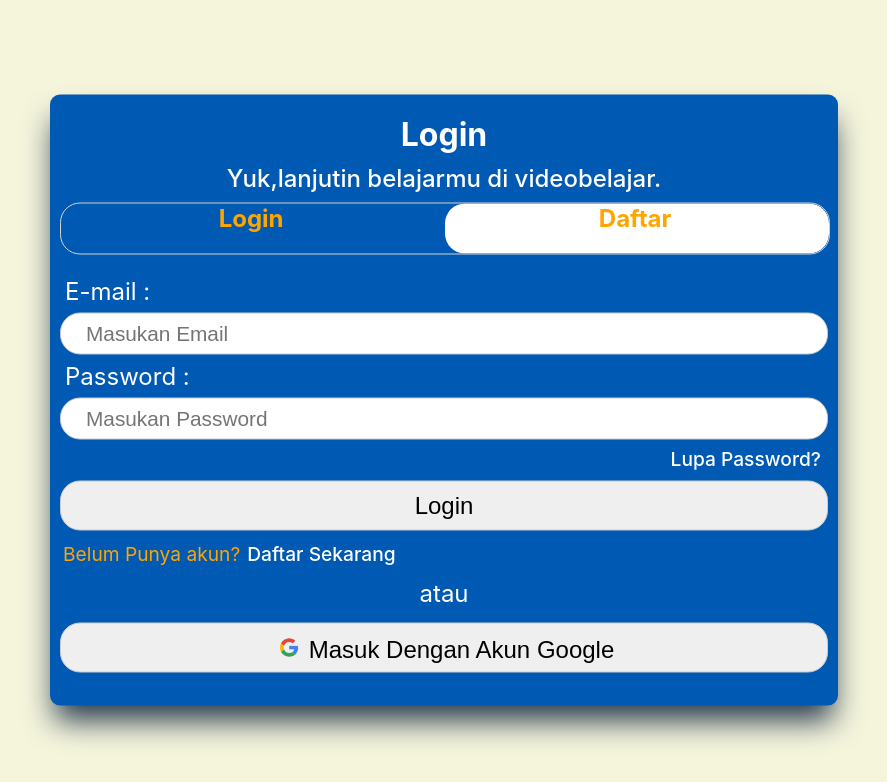
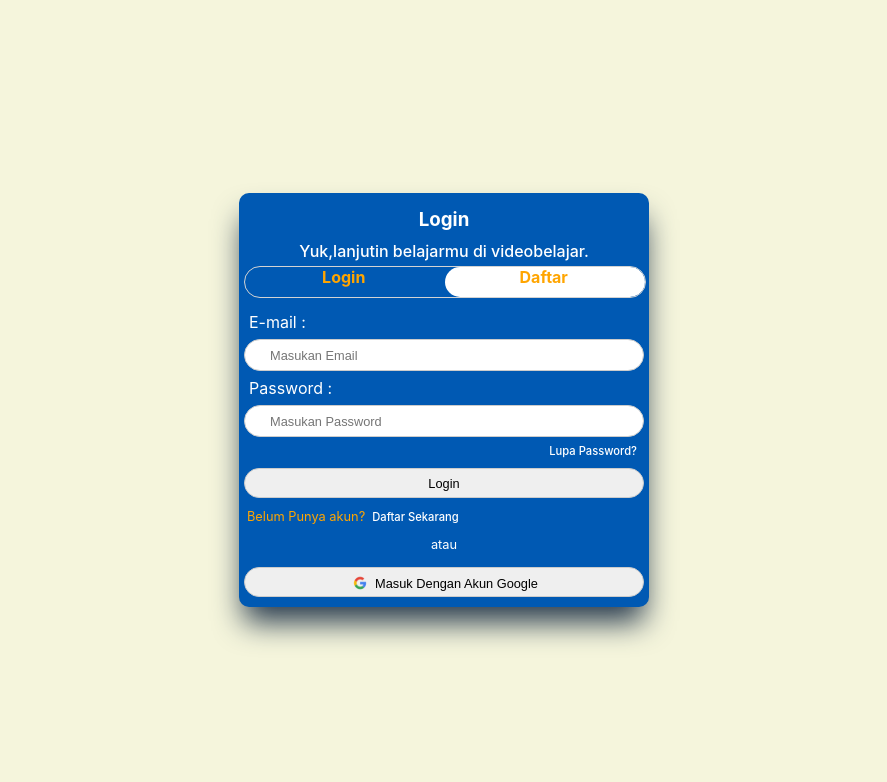
Before and after one commit to ferdiansyah-ferri/reactjs-mission1-sederhana, a React (Create React App) app: page / in a window 1536 px wide. Shown: the top 782 px of the page, without its empty margins (324-1211 px from the left). Built offline with nearby package versions, Linux system fonts and the light colour scheme; some icons are missing.

Commit message:
merubah Fitur  commit

```diff
--- a/src/components/Style.module.css
+++ b/src/components/Style.module.css
@@ -1,7 +1,7 @@
 .LoginPage {
     background-color: beige;
     width: 100%;
-    height: 600px;
+    /* height: 600px; */
     min-height: 100vh;
 }
 
@@ -192,7 +192,7 @@
 .RegisterForm {
     background: beige;
     width: 100%;
-    height: 700px;
+    /* height: 700px; */
     min-height: 100vh;
 
 }
@@ -381,225 +381,16 @@
 
 
 /* Media query */
-
-@media screen and (min-width: 320px) and (max-width: 380px) {
-    .HalamanReg {
-        width: 270px;
-        font-size: 0.9rem;
-        transform: translate(-50%, -30%);
-    }
-
-    .LabelRegister {
-        font-size: 0.8rem;
-    }
-
-    .LogoUserRegister {
-        top: 28%;
-        left: 6%;
-    }
-
-    .LogoMailRegister {
-        top: 39.5%;
-        left: 6%;
-    }
-
-    .LogoLockRegister {
-        top: 51%;
-        left: 6%;
-    }
-
-    .LogoEyeRegister {
-        top: 51%;
-        right: 6%;
-    }
-
-    .LoginPhone {
-        top: 66.5%;
-        left: 6%;
-    }
-
-    .LoginPage {
-        height: 400px;
-    }
-
+@media screen and (max-width: 400px) {
     .LoginForm {
-        width: 300px;
-        font-size: 0.9rem;
-    }
-
-    .LoginForm .slideControl {
-        height: 25px;
-    }
-
-    .LoginForm .formLogin label {
-        font-size: 0.8rem;
-    }
-
-    .formLogin .LoginIconLogin {
-
-        top: 35.5%;
-        left: 4%;
-    }
-
-    .formLogin .LoginIconLock {
-
-        top: 50.5%;
-        left: 4%;
-    }
-
-    .formLogin .LoginEye {
-
-        top: 50.5%;
-    }
-}
-
-@media screen and (min-width: 375px) and (max-width: 460px) {
-    .LoginForm .slideControl {
-        margin-bottom: -5px;
-    }
-
-    .formLogin .LoginIconLogin {
-
-        top: 34.5%;
-        left: 4%;
-    }
-
-    .formLogin .LoginIconLock {
-
-        top: 50.5%;
-        left: 4%;
-    }
-
-    .formLogin .LoginEye {
-
-        top: 50.5%;
-        right: 5%;
-    }
-}
-
-@media screen and (min-width: 425px) and (max-width: 780px) {
-    .LoginForm .slideControl {
-        margin-bottom: -5%;
-    }
-
-    .LoginForm .formLogin {
-        margin-top: 10px;
-    }
-
-    .formLogin .LoginIconLogin {
-        top: 34.5%;
-        left: 3%;
-    }
-
-    .formLogin .LoginIconLock {
-        top: 51%;
-        left: 3%;
-    }
-
-    .formLogin .LoginEye {
-        top: 50.5%;
-        right: 5%;
-    }
-}
-
-@media screen and (min-width: 425px) and (max-width: 750px) {
-    .HalamanReg {
-        transform: translate(-50%, -30%);
-        width: 80%;
-    }
-
-    .LoginForm {
-        height: 400px;
-    }
-
-    .LoginPage {
-        height: 450px;
-    }
-}
-
-@media screen and (min-width: 750px) and (max-width: 780px) {
-    .HalamanReg {
-        width: 70%;
-        transform: translate(-50%, -30%);
-    }
-
-    .LogoUserRegister,
-    .LogoLockRegister,
-    .LogoMailRegister,
-    .LoginPhone {
-        left: 3%;
-    }
-}
-
-@media screen and (min-width: 1440px) and (max-width: 2560px) {
-
-    .LoginForm {
-        width: 50%;
-        padding: 10px;
-    }
-
-    .LoginForm h3 {
-        font-size: 2rem;
-    }
-
-    .ParagrapPembuka {
-        font-size: 1.5rem;
-        margin-bottom: 10px;
-    }
-
-    .LoginForm .slideControl {
-        height: 50px;
-    }
-
-    .LoginForm .slideLabel {
-        font-size: 1.5rem;
-    }
-
-    .LoginForm .formLogin {
-        padding: 10px;
-        margin-bottom: 10px;
-    }
-
-    .LoginForm .formLogin label {
-        font-size: 1.5rem;
-    }
-
-    .formLogin .LoginIconLogin {
-        top: 39%;
-        left: 3%;
-    }
-
-    .LoginForm .formLogin input {
-        height: 30px;
-        font-size: 1.3rem;
-    }
-
-    .formLogin a {
-        font-size: 1.2rem;
-    }
-
-    .formLogin button {
-        height: 50px;
-        font-size: 1.5rem;
-    }
-
-    .formLogin p,
-    .formLogin a {
-        font-size: 1.2rem;
-    }
-
-    .formLogin span {
-        font-size: 1.5rem;
-    }
-
-    .formLogin .LogoGoogle {
-        width: 30px;
-    }
-
-    .formLogin .LoginIconLogin,
-    .LoginIconLock,
-    .LoginEye {
-        display: none;
+        width: 90%;
     }
 
 }
+
+@media screen and (max-width: 400px) {
+    .HalamanReg {
+        width: 90%;
+    }
+
+}
```
Also changed, not shown: 1 other file (tests, documents, lock files or other folders).
